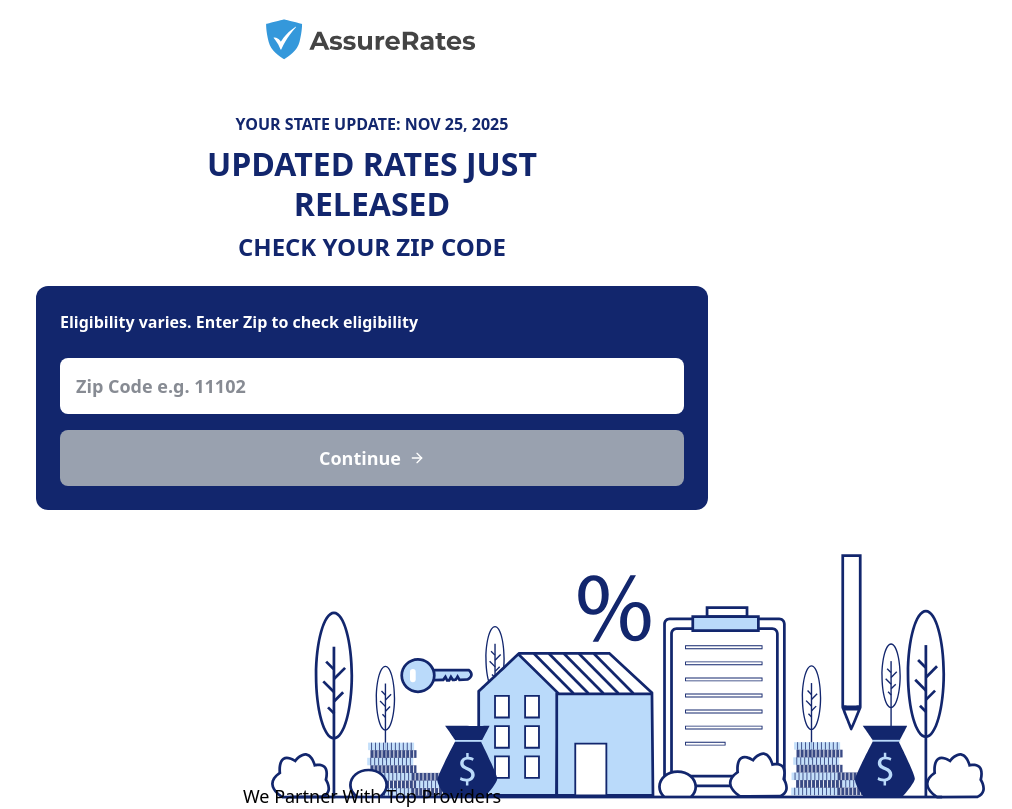
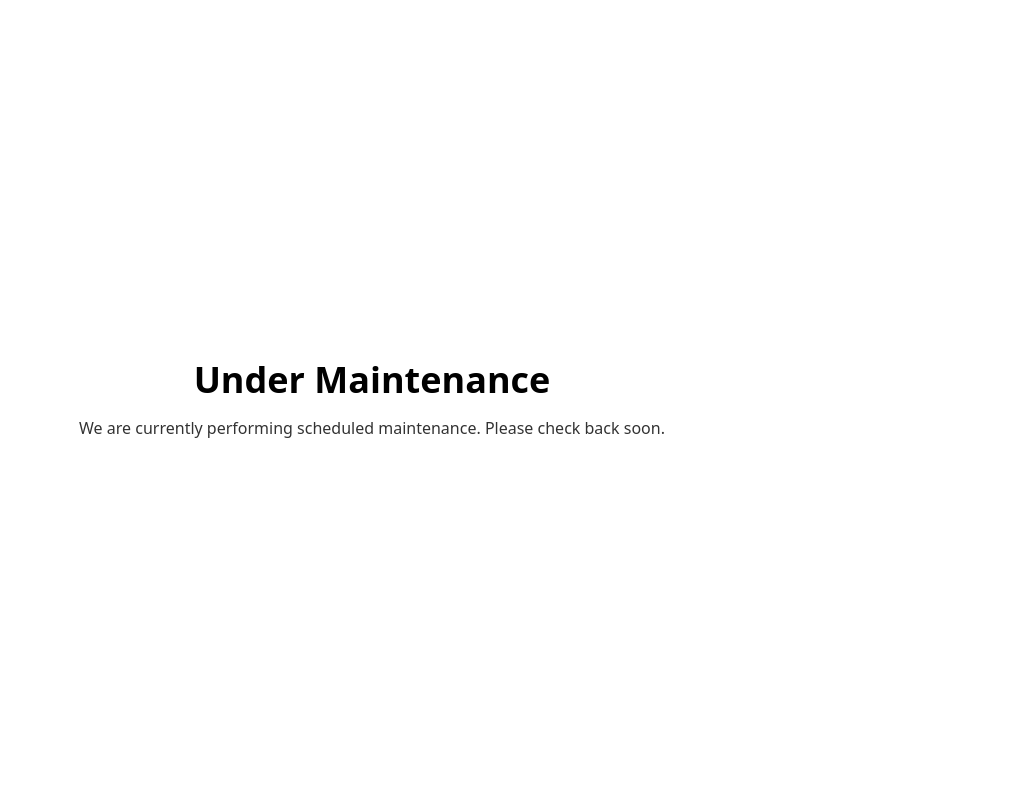
Before and after one commit to sami-bigdrops/Mortgage-AssureRates, a Next.js app: page / in a window 1280 px wide. Shown: the top 809 px of the page, without its empty margins (268-1280 px from the left). Built offline with nearby package versions, Linux system fonts and the light colour scheme; no server answers.

Commit message:
Enable global maintenance mode in root layout.
Show an Under Maintenance screen for all routes via layout-level gating.

```diff
--- a/app/layout.tsx
+++ b/app/layout.tsx
@@ -22,11 +22,24 @@
 }: Readonly<{
   children: React.ReactNode;
 }>) {
+  const isMaintenanceMode = true;
+
   return (
     <html lang="en">
       <body className={`${mulish.variable} antialiased`}>
         <main>
-          {children}
+          {isMaintenanceMode ? (
+            <div className="min-h-screen w-full flex items-center justify-center px-6 text-center">
+              <div>
+                <h1 className="text-4xl font-bold">Under Maintenance</h1>
+                <p className="mt-4 text-base opacity-80">
+                  We are currently performing scheduled maintenance. Please check back soon.
+                </p>
+              </div>
+            </div>
+          ) : (
+            children
+          )}
           <Analytics />
           <SpeedInsights
             sampleRate={1}
```
